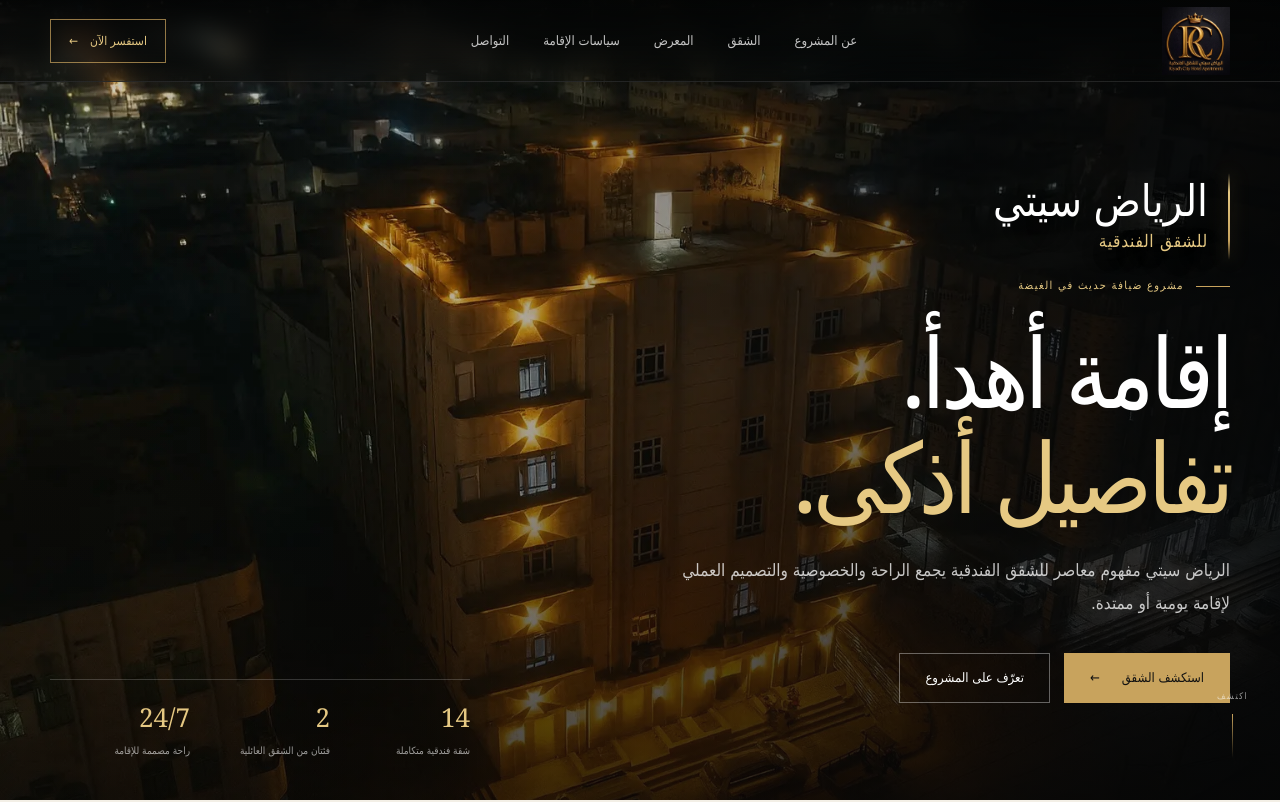
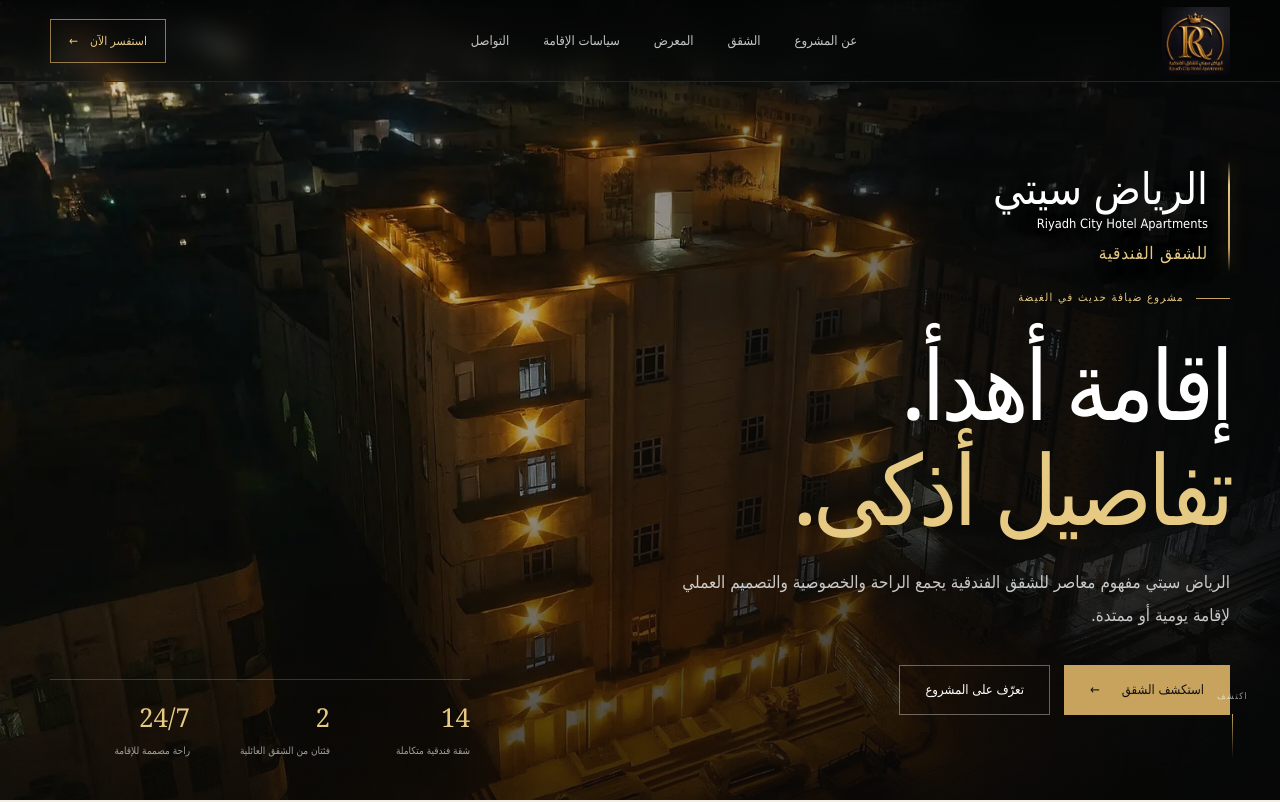
Before and after one commit to hani-site-spec/riyadh-city-hotel, a Next.js app: page / in a window 1280 px wide. Shown: the top 802 px of the page. Built offline with nearby package versions, Linux system fonts and the light colour scheme.

Commit message:
Add English hotel name to hero

```diff
--- a/app/page.tsx
+++ b/app/page.tsx
@@ -215,8 +215,12 @@
         />
         <div className="hero-shade" />
         <div className="hero-content page-shell">
-          <div className="hero-project-name" aria-label="الرياض سيتي للشقق الفندقية">
+          <div
+            className="hero-project-name"
+            aria-label="الرياض سيتي للشقق الفندقية — Riyadh City Hotel Apartments"
+          >
             <strong>الرياض سيتي</strong>
+            <small lang="en" dir="ltr">Riyadh City Hotel Apartments</small>
             <span>للشقق الفندقية</span>
           </div>
           <p className="eyebrow"><span /> مشروع ضيافة حديث في الغيضة</p>
```
